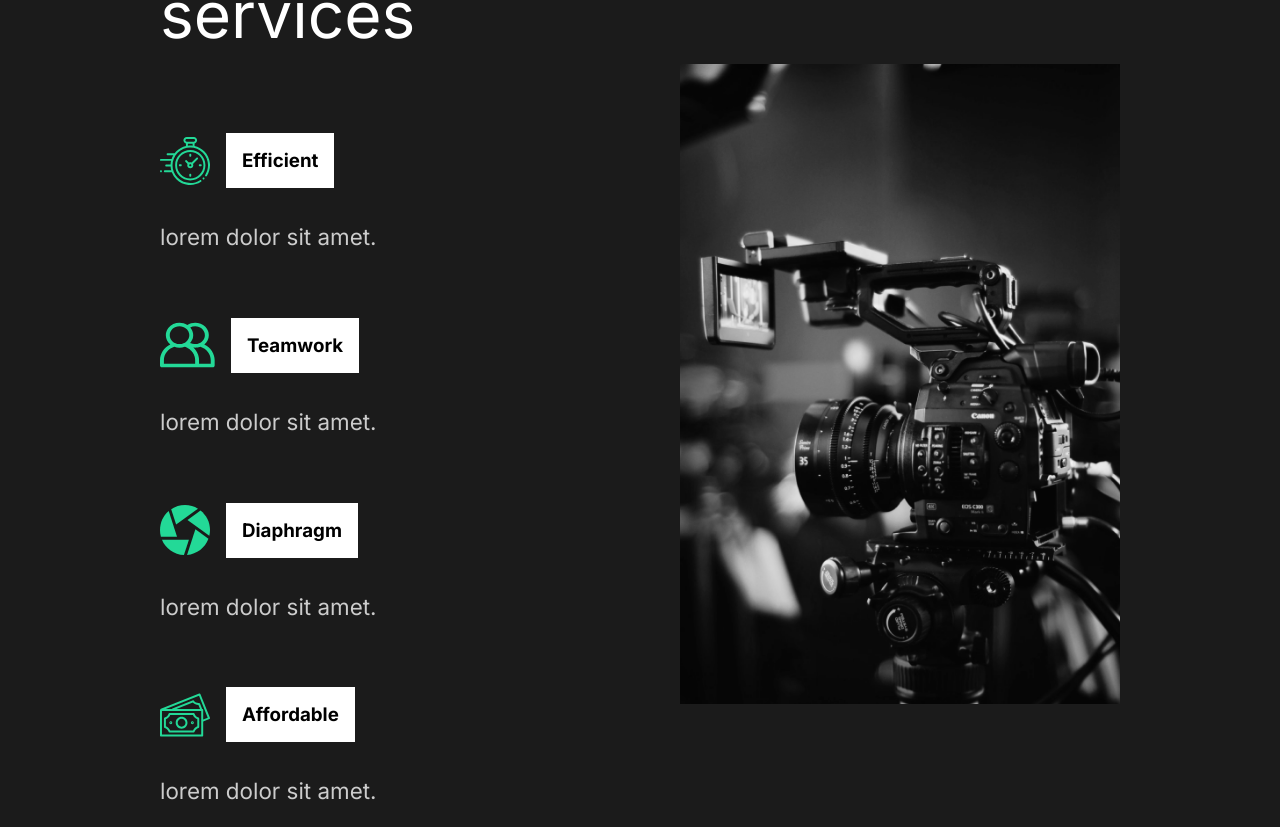
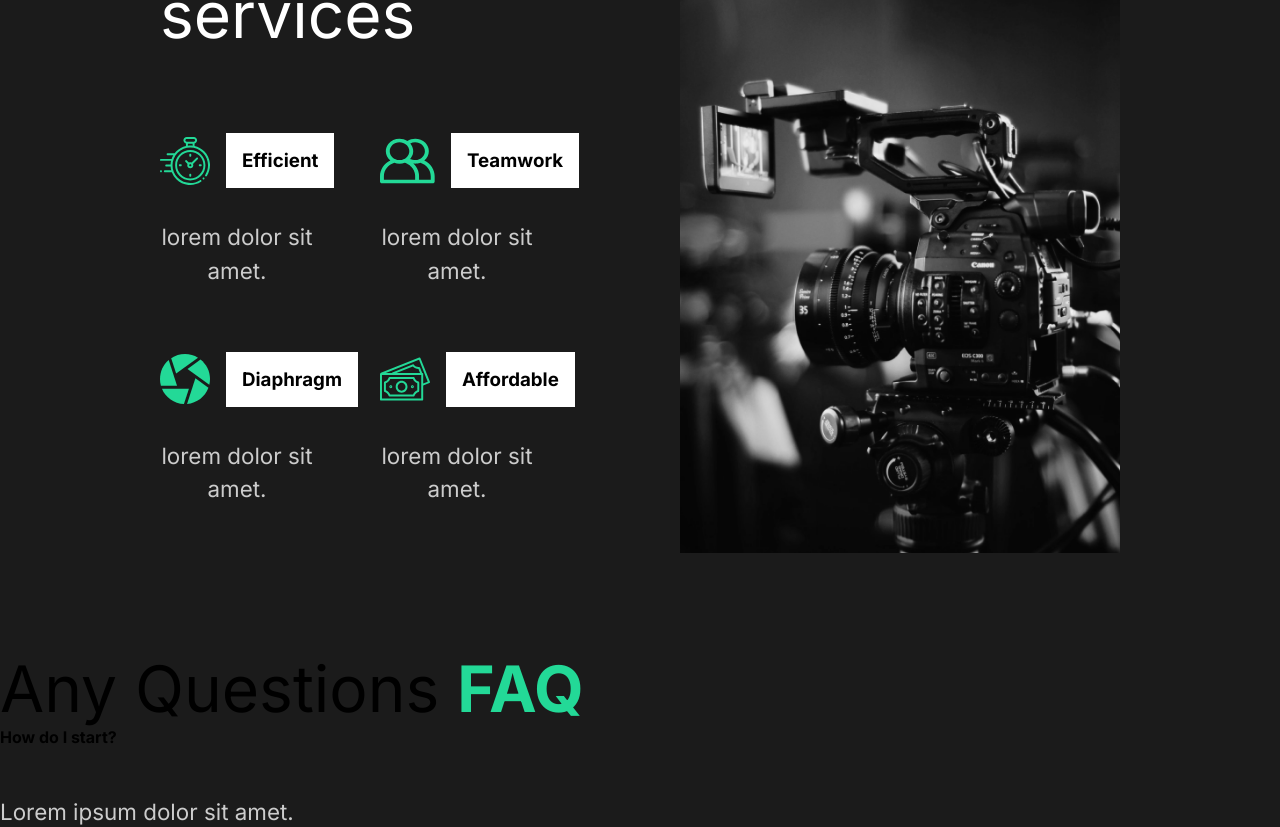
Before and after one commit to Tushar-Maity/Capture-Web, a React (Create React App) app: page / in a window 1280 px wide. Shown: the part 1015-1842 px from the top of the page. Built offline with nearby package versions, Linux system fonts and the light colour scheme.

Commit message:
grid layout added

```diff
--- a/src/components/ServicesSection.js
+++ b/src/components/ServicesSection.js
@@ -64,8 +64,15 @@ const Services = styled(About)`
 `;
 
 const Cards = styled.div`
-    display: flex;
-    flex-wrap: wrap;
+    /* display: flex;
+    flex-wrap: wrap; */
+
+    display: grid;
+    grid-template-columns: repeat(2, 1fr);
+    justify-content: center;
+    align-items: center;
+    margin: 0 auto;
+    text-align: center;
 `;
 
 const Card = styled.div`
```
